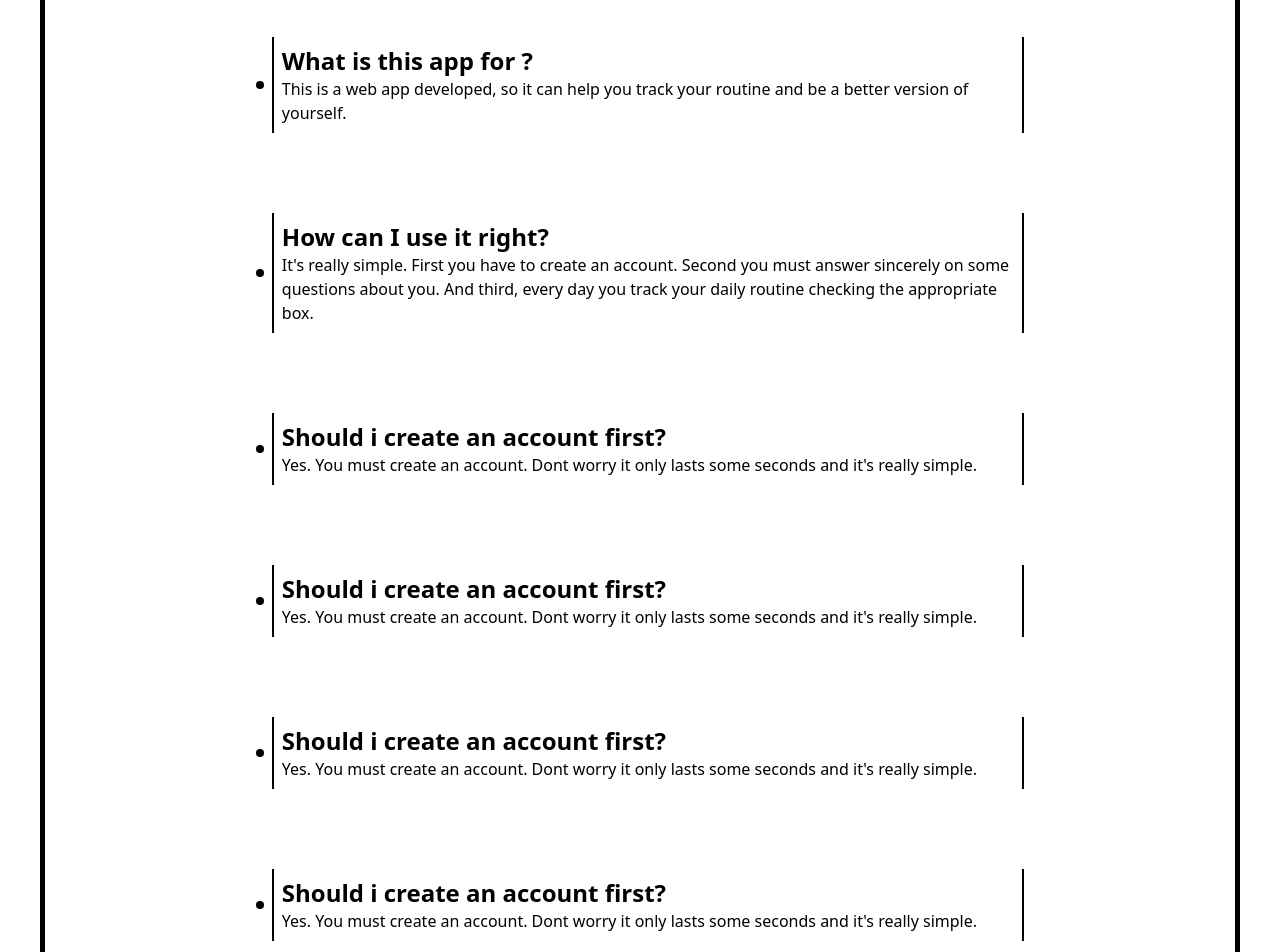
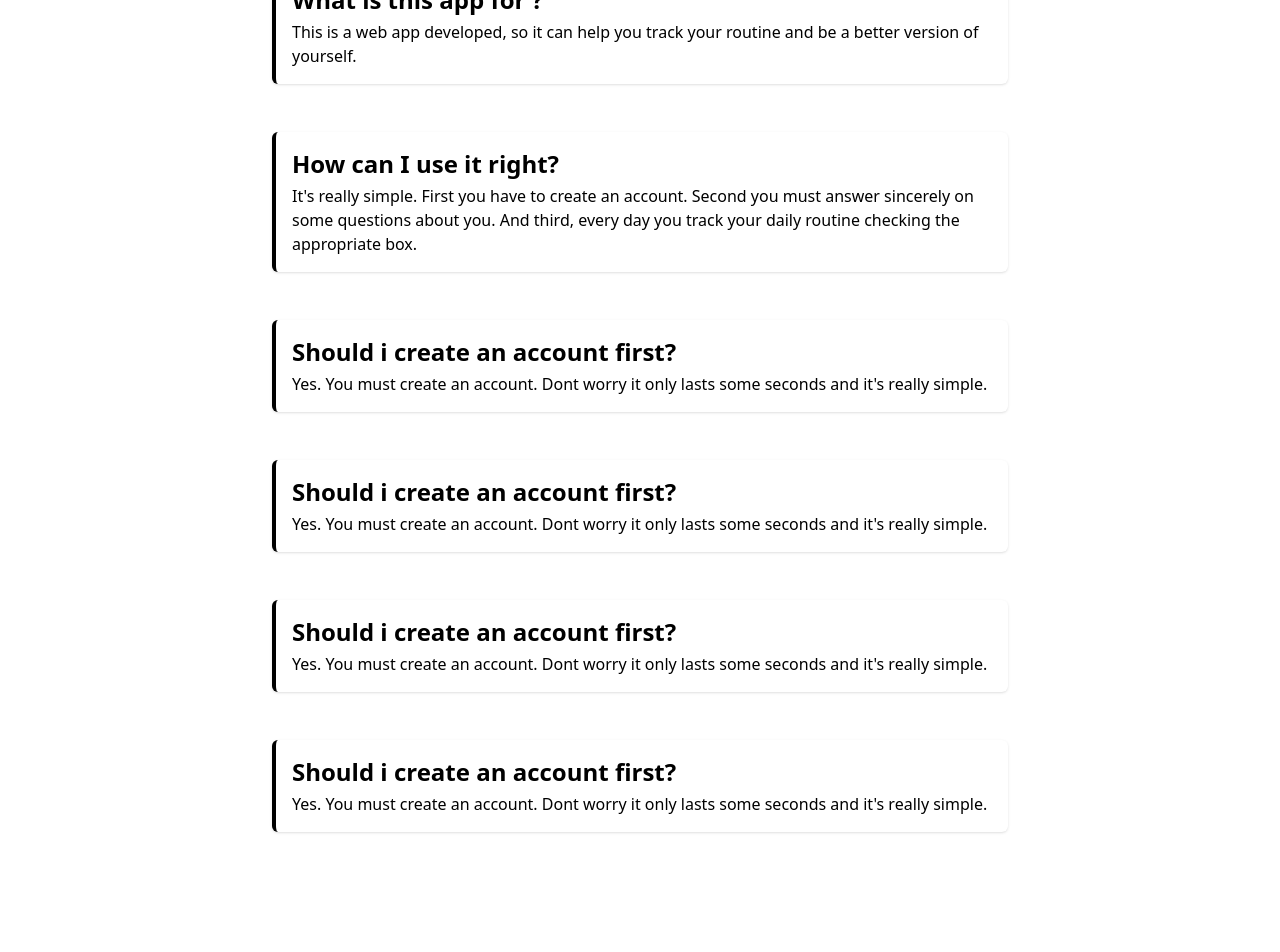
Before and after one commit to Rafael12Ma/TrackingLife, a Next.js app: page / in a window 1280 px wide. Shown: the part 280-1232 px from the top of the page. Built offline with nearby package versions, Linux system fonts and the light colour scheme.

Commit message:
Questions format

```diff
--- a/app/page.jsx
+++ b/app/page.jsx
@@ -1,11 +1,10 @@
 export default function HomePage() {
   return (
     <>
-      <div className="flex flex-col items-center gap-20 justify-center w-300 mx-auto py-10 border-black border-5 mt-10">
+      <div className="flex flex-col items-center gap-12 px-4 py-10 mx-auto w-full max-w-3xl">
         <h1 className="text-2xl font-bold mb-10">Questions</h1>
-        <div className="flex justify-start items-center w-full max-w-3xl gap-2">
-          <p className="bg-black w-2 h-2 rounded-2xl"></p>
-          <div className="border-black border-x-2 p-2 w-full">
+        <div className="flex items-start gap-3 w-full border-l-4 border-black bg-white p-4 rounded-md shadow-sm">
+          <div className="flex flex-col gap-1">
             <label className="text-2xl font-semibold font-sans">
               What is this app for ?
             </label>
@@ -15,9 +14,8 @@ export default function HomePage() {
             </h1>
           </div>
         </div>
-        <div className="flex justify-start items-center w-full max-w-3xl gap-2">
-          <p className="bg-black w-2 h-2 rounded-2xl"></p>
-          <div className="border-black border-x-2 p-2 w-full">
+        <div className="flex items-start gap-3 w-full border-l-4 border-black bg-white p-4 rounded-md shadow-sm">
+          <div className="flex flex-col gap-1">
             <label className="text-2xl font-semibold font-sans">
               How can I use it right?
             </label>
@@ -29,9 +27,8 @@ export default function HomePage() {
             </h1>
           </div>
         </div>
-        <div className="flex justify-start items-center w-full max-w-3xl gap-2">
-          <p className="bg-black w-2 h-2 rounded-2xl"></p>
-          <div className="border-black border-x-2 p-2 w-full">
+        <div className="flex items-start gap-3 w-full border-l-4 border-black bg-white p-4 rounded-md shadow-sm">
+          <div className="flex flex-col gap-1">
             <label className="text-2xl font-semibold font-sans">
               Should i create an account first?
             </label>
@@ -41,9 +38,8 @@ export default function HomePage() {
             </h1>
           </div>
         </div>{" "}
-        <div className="flex justify-start items-center w-full max-w-3xl gap-2">
-          <p className="bg-black w-2 h-2 rounded-2xl"></p>
-          <div className="border-black border-x-2 p-2 w-full">
+        <div className="flex items-start gap-3 w-full border-l-4 border-black bg-white p-4 rounded-md shadow-sm">
+          <div className="flex flex-col gap-1">
             <label className="text-2xl font-semibold font-sans">
               Should i create an account first?
             </label>
@@ -53,9 +49,8 @@ export default function HomePage() {
             </h1>
           </div>
         </div>{" "}
-        <div className="flex justify-start items-center w-full max-w-3xl gap-2">
-          <p className="bg-black w-2 h-2 rounded-2xl"></p>
-          <div className="border-black border-x-2 p-2 w-full">
+        <div className="flex items-start gap-3 w-full border-l-4 border-black bg-white p-4 rounded-md shadow-sm">
+          <div className="flex flex-col gap-1">
             <label className="text-2xl font-semibold font-sans">
               Should i create an account first?
             </label>
@@ -65,21 +60,8 @@ export default function HomePage() {
             </h1>
           </div>
         </div>{" "}
-        <div className="flex justify-start items-center w-full max-w-3xl gap-2">
-          <p className="bg-black w-2 h-2 rounded-2xl"></p>
-          <div className="border-black border-x-2 p-2 w-full">
-            <label className="text-2xl font-semibold font-sans">
-              Should i create an account first?
-            </label>
-            <h1>
-              Yes. You must create an account. Dont worry it only lasts some
-              seconds and it's really simple.
-            </h1>
-          </div>
-        </div>{" "}
-        <div className="flex justify-start items-center w-full max-w-3xl gap-2">
-          <p className="bg-black w-2 h-2 rounded-2xl"></p>
-          <div className="border-black border-x-2 p-2 w-full">
+        <div className="flex items-start gap-3 w-full border-l-4 border-black bg-white p-4 rounded-md shadow-sm">
+          <div className="flex flex-col gap-1">
             <label className="text-2xl font-semibold font-sans">
               Should i create an account first?
             </label>
```
